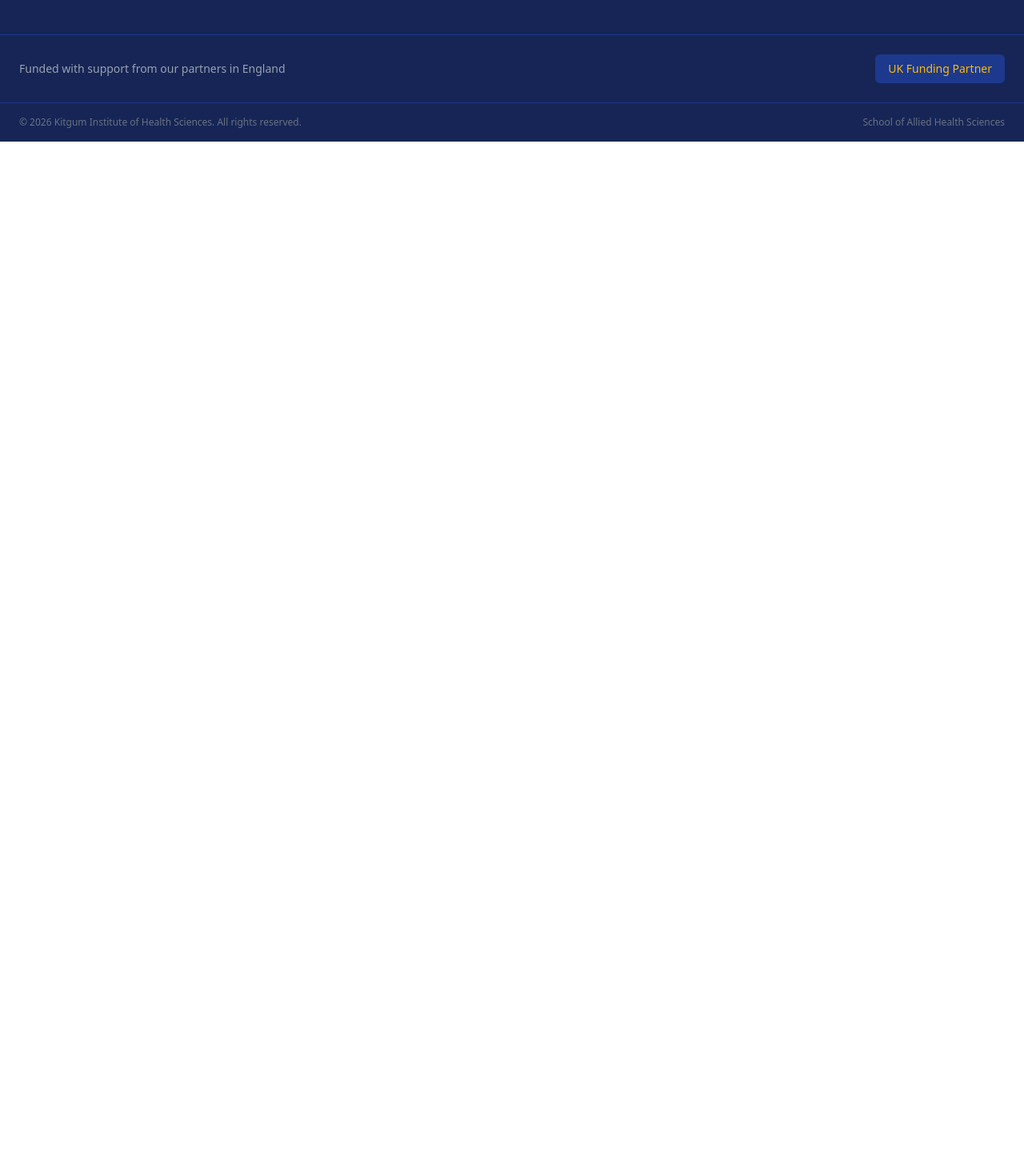
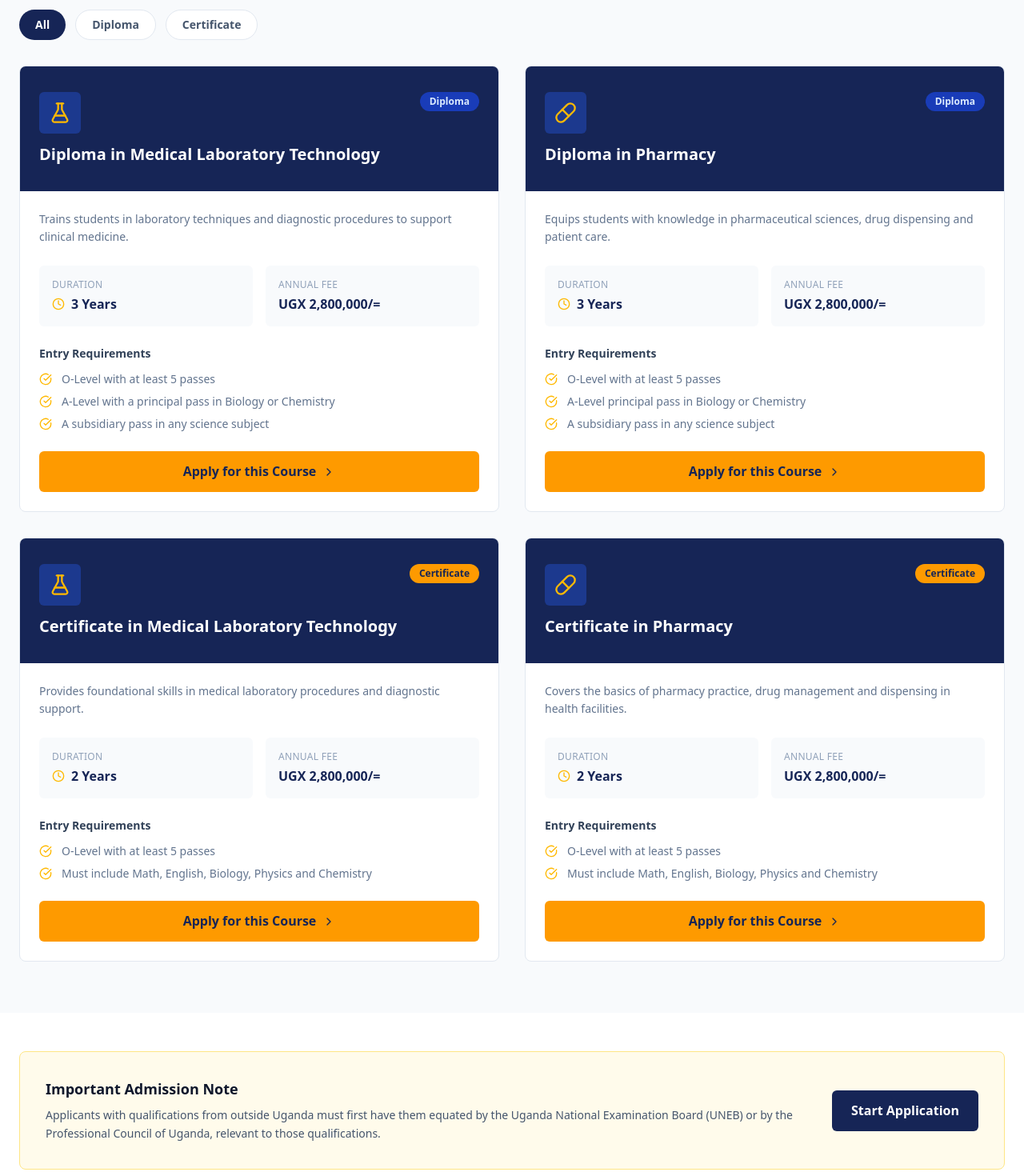
Before and after one commit to Anonymous2024-spec/khis_website, a React (Vite) app: page /courses in a window 1280 px wide. Shown: the part 380-1850 px from the top of the page at 80% size. Before the commit the page ends 800 px from the top, so only its background shows below. Built offline with nearby package versions, Linux system fonts and the light colour scheme.

Commit message:
feat: build Courses page with tab filtering and detailed course cards

```diff
--- a/src/pages/Courses.jsx
+++ b/src/pages/Courses.jsx
@@ -1,8 +1,170 @@
-import React from 'react'
+import { useState } from 'react'
+import { Link } from 'react-router-dom'
+import { Clock, ChevronRight, FlaskConical, Pill, CheckCircle } from 'lucide-react'
+import { courses } from '../data/courses'
+import CTABlock from '../components/CTABlock'
+
+const icons = {
+  'Medical Laboratory Technology': <FlaskConical size={28} className="text-amber-400" />,
+  'Pharmacy': <Pill size={28} className="text-amber-400" />,
+}
 
 export default function Courses() {
+  const [activeTab, setActiveTab] = useState('All')
+  const tabs = ['All', 'Diploma', 'Certificate']
+
+  const filtered = activeTab === 'All'
+    ? courses
+    : courses.filter(c => c.type === activeTab)
+
   return (
     <div>
+
+      {/* Page Header */}
+      <section className="bg-blue-950 py-16 px-6">
+        <div className="max-w-7xl mx-auto flex flex-col gap-3">
+          <span className="text-amber-400 text-sm font-semibold uppercase tracking-widest">
+            School of Allied Health Sciences
+          </span>
+          <h1 className="text-4xl font-bold text-white">
+            Our Programs
+          </h1>
+          <p className="text-gray-300 text-base max-w-2xl">
+            We offer diploma and certificate programs in Medical Laboratory Technology and Pharmacy, designed to equip students with practical skills for the health sector.
+          </p>
+        </div>
+      </section>
+
+      {/* Tabs & Course Cards */}
+      <section className="bg-slate-50 py-16 px-6">
+        <div className="max-w-7xl mx-auto flex flex-col gap-8">
+
+          {/* Tabs */}
+          <div className="flex gap-3">
+            {tabs.map(tab => (
+              <button
+                key={tab}
+                onClick={() => setActiveTab(tab)}
+                className={`px-5 py-2 rounded-full text-sm font-semibold transition-colors duration-200 ${
+                  activeTab === tab
+                    ? 'bg-blue-950 text-white'
+                    : 'bg-white border border-slate-200 text-slate-600 hover:border-amber-400 hover:text-amber-500'
+                }`}
+              >
+                {tab}
+              </button>
+            ))}
+          </div>
+
+          {/* Cards */}
+          <div className="grid grid-cols-1 md:grid-cols-2 gap-8">
+            {filtered.map(course => {
+              const iconKey = Object.keys(icons).find(key => course.title.includes(key))
+              return (
+                <div
+                  key={course.id}
+                  className="bg-white border border-slate-200 rounded-lg overflow-hidden hover:shadow-lg hover:border-amber-400 transition-all duration-200"
+                >
+                  {/* Card Top */}
+                  <div className="bg-blue-950 px-6 py-8 flex items-start justify-between">
+                    <div className="flex flex-col gap-3">
+                      <div className="bg-blue-900 p-3 rounded-md w-fit">
+                        {icons[iconKey]}
+                      </div>
+                      <h2 className="text-white font-bold text-xl leading-snug">
+                        {course.title}
+                      </h2>
+                    </div>
+                    <span className={`text-xs font-semibold px-3 py-1 rounded-full shrink-0 ${
+                      course.type === 'Diploma'
+                        ? 'bg-blue-800 text-blue-100'
+                        : 'bg-amber-500 text-blue-950'
+                    }`}>
+                      {course.type}
+                    </span>
+                  </div>
+
+                  {/* Card Body */}
+                  <div className="px-6 py-6 flex flex-col gap-6">
+
+                    {/* Description */}
+                    <p className="text-slate-500 text-sm leading-relaxed">
+                      {course.description}
+                    </p>
+
+                    {/* Duration & Fee */}
+                    <div className="grid grid-cols-2 gap-4">
+                      <div className="bg-slate-50 rounded-md p-4 flex flex-col gap-1">
+                        <p className="text-xs text-slate-400 font-medium uppercase tracking-wide">Duration</p>
+                        <div className="flex items-center gap-2 text-blue-950 font-bold text-base">
+                          <Clock size={16} className="text-amber-400" />
+                          {course.duration}
+                        </div>
+                      </div>
+                      <div className="bg-slate-50 rounded-md p-4 flex flex-col gap-1">
+                        <p className="text-xs text-slate-400 font-medium uppercase tracking-wide">Annual Fee</p>
+                        <p className="text-blue-950 font-bold text-base">
+                          UGX {course.fee}
+                        </p>
+                      </div>
+                    </div>
+
+                    {/* Entry Requirements */}
+                    <div className="flex flex-col gap-3">
+                      <p className="text-sm font-semibold text-slate-700">
+                        Entry Requirements
+                      </p>
+                      <ul className="flex flex-col gap-2">
+                        {course.requirements.map((req, i) => (
+                          <li key={i} className="flex items-start gap-3 text-sm text-slate-500">
+                            <CheckCircle size={16} className="text-amber-400 shrink-0 mt-0.5" />
+                            {req}
+                          </li>
+                        ))}
+                      </ul>
+                    </div>
+
+                    {/* Apply Button */}
+                    <Link
+                      to="/apply"
+                      className="flex items-center justify-center gap-2 bg-amber-500 hover:bg-amber-400 text-blue-950 font-semibold py-3 rounded-md transition-colors duration-200"
+                    >
+                      Apply for this Course <ChevronRight size={16} />
+                    </Link>
+
+                  </div>
+                </div>
+              )
+            })}
+          </div>
+
+        </div>
+      </section>
+
+      {/* Admission Notice */}
+      <section className="bg-white py-12 px-6">
+        <div className="max-w-7xl mx-auto">
+          <div className="bg-amber-50 border border-amber-200 rounded-lg p-8 flex flex-col md:flex-row items-start md:items-center gap-6">
+            <div className="flex flex-col gap-2 flex-1">
+              <h3 className="text-slate-900 font-bold text-lg">
+                Important Admission Note
+              </h3>
+              <p className="text-slate-600 text-sm leading-relaxed">
+                Applicants with qualifications from outside Uganda must first have them equated by the Uganda National Examination Board (UNEB) or by the Professional Council of Uganda, relevant to those qualifications.
+              </p>
+            </div>
+            <Link
+              to="/apply"
+              className="bg-blue-950 hover:bg-blue-900 text-white font-semibold px-6 py-3 rounded-md transition-colors duration-200 shrink-0"
+            >
+              Start Application
+            </Link>
+          </div>
+        </div>
+      </section>
+
+      {/* CTA */}
+      <CTABlock />
 
     </div>
   )
```
